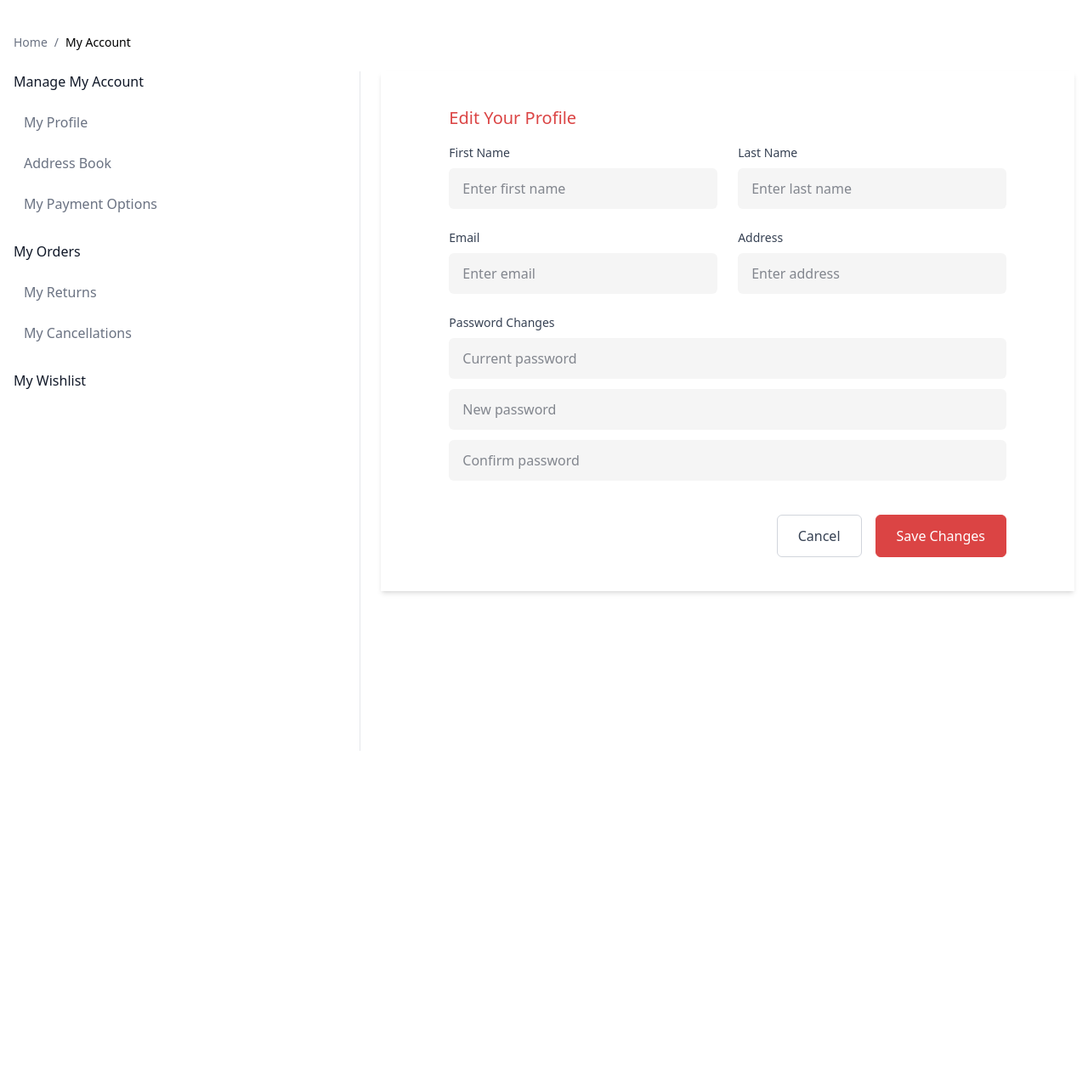
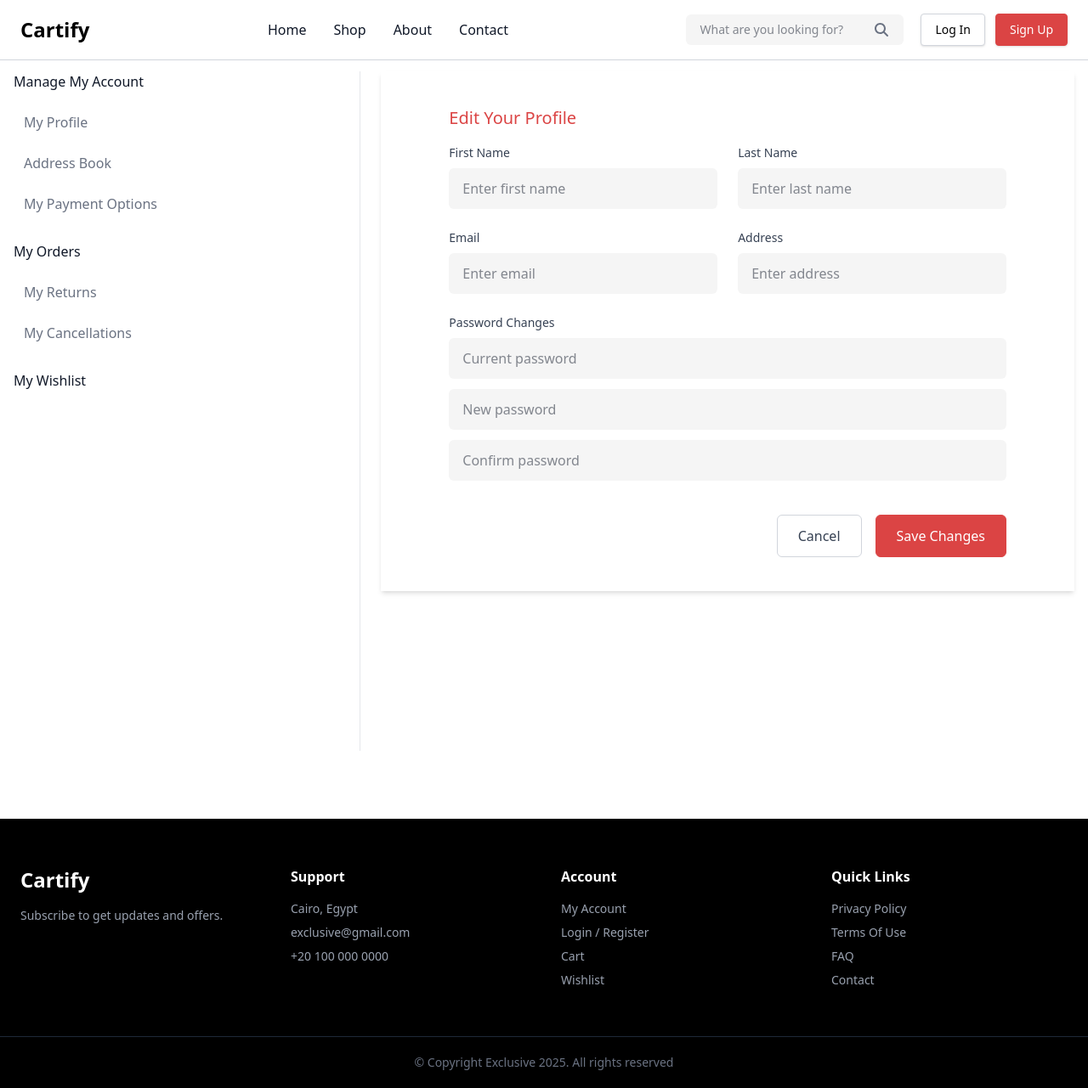
Before and after one commit to YoussefWael17/NextJs_Ecommerce_Project, a Next.js app: page /profile in a window 1280 px wide. Shown: the whole page at 85% size. Before the commit the page ends 924 px from the top, so only its background shows below. Built offline with nearby package versions, Linux system fonts and the light colour scheme.

Commit message:
Add Layout Page, Navbar & Footer Components, Fix Account Responsive

```diff
--- /dev/null
+++ b/app/components/footer.tsx
@@ -0,0 +1,66 @@
+import React from "react";
+
+export default function Footer() {
+  return (
+    <footer className="mt-10 bg-black text-white">
+      <div className="mx-auto grid max-w-7xl gap-10 px-6 py-14 md:grid-cols-4">
+        {/* Logo */}
+        <div>
+          <h2 className="mb-4 text-2xl font-bold">
+            Cartify
+          </h2>
+
+          <p className="text-sm text-gray-400">
+            Subscribe to get updates and offers.
+          </p>
+        </div>
+
+        {/* Support */}
+        <div>
+          <h3 className="mb-4 font-semibold">
+            Support
+          </h3>
+
+          <ul className="space-y-2 text-sm text-gray-400">
+            <li>Cairo, Egypt</li>
+            <li>exclusive@gmail.com</li>
+            <li>+20 100 000 0000</li>
+          </ul>
+        </div>
+
+        {/* Account */}
+        <div>
+          <h3 className="mb-4 font-semibold">
+            Account
+          </h3>
+
+          <ul className="space-y-2 text-sm text-gray-400">
+            <li>My Account</li>
+            <li>Login / Register</li>
+            <li>Cart</li>
+            <li>Wishlist</li>
+          </ul>
+        </div>
+
+        {/* Quick Links */}
+        <div>
+          <h3 className="mb-4 font-semibold">
+            Quick Links
+          </h3>
+
+          <ul className="space-y-2 text-sm text-gray-400">
+            <li>Privacy Policy</li>
+            <li>Terms Of Use</li>
+            <li>FAQ</li>
+            <li>Contact</li>
+          </ul>
+        </div>
+      </div>
+
+      {/* Bottom */}
+      <div className="border-t border-gray-800 py-5 text-center text-sm text-gray-500">
+        © Copyright Exclusive 2025. All rights reserved
+      </div>
+    </footer>
+  );
+}
--- /dev/null
+++ b/app/components/navbar.tsx
@@ -0,0 +1,155 @@
+"use client"
+import Link from "next/link";
+import React from "react";
+import { usePathname } from "next/navigation";
+
+import { FontAwesomeIcon } from "@fortawesome/react-fontawesome";
+
+// import {
+//   faMagnifyingGlass,
+//   faHeart,
+//   faCartShopping,
+//   faUser,
+// } from "@fortawesome/free-solid-svg-icons";
+
+import {
+  faHeart,
+  faUser,
+} from "@fortawesome/free-regular-svg-icons";
+
+import {
+  faMagnifyingGlass,
+  faCartShopping,
+} from "@fortawesome/free-solid-svg-icons";
+
+export default function Navbar() {
+  // Example
+  const isLoggedIn = false;
+  const pathname = usePathname();
+
+  return (
+    <nav className="fixed left-0 top-0 z-50 w-full border-b border-gray-300 bg-white">
+      <div className="mx-auto flex max-w-7xl items-center justify-between px-6 py-4">
+        {/* Logo */}
+        <h1 className="text-2xl font-bold text-black">
+          Cartify
+        </h1>
+
+        {/* Links */}
+        <div className="hidden items-center gap-8 md:flex">
+
+            <Link
+                href="/"
+                className={`text-[16px] font-medium transition
+                ${
+                    pathname === "/"
+                    ? "underline underline-offset-8"
+                    : "hover:underline hover:underline-offset-8"
+                }`}
+            >
+                Home
+            </Link>
+
+            <Link
+                href="/shop"
+                className={`text-[16px] font-medium transition
+                    ${
+                        pathname === "/shop"
+                        ? "underline underline-offset-8"
+                        : "hover:underline hover:underline-offset-8"
+                    }`}
+                >
+                Shop
+            </Link>
+
+            <Link
+                href="/about"
+                className={`text-[16px] font-medium transition
+                ${
+                    pathname === "/about"
+                    ? "underline underline-offset-8"
+                    : "hover:underline hover:underline-offset-8"
+                }`}
+            >
+                About
+            </Link>
+
+            <Link
+                href="/contact"
+                className={`text-[16px] font-medium transition
+                ${
+                    pathname === "/contact"
+                    ? "underline underline-offset-8"
+                    : "hover:underline hover:underline-offset-8"
+                }`}
+            >
+                Contact
+            </Link>
+
+        </div>
+
+        {/* Actions */}
+        <div className="flex items-center gap-5">
+          {/* Search */}
+          <div className="relative hidden lg:block">
+            <input
+              type="text"
+              placeholder="What are you looking for?"
+              className="w-64 rounded-md bg-[#F5F5F5] py-2 pl-4 pr-10 text-sm outline-none"
+            />
+
+            <FontAwesomeIcon
+              icon={faMagnifyingGlass}
+              className="absolute right-4 top-1/2 -translate-y-1/2 text-gray-500"
+            />
+          </div>
+
+          {/* Ternary */}
+          {isLoggedIn ? (
+            <div className="flex items-center gap-5 text-[20px] text-black">
+              {/* Wishlist */}
+              <Link
+                href="/wishlist"
+                className="transition hover:text-[#DB4444]"
+              >
+                <FontAwesomeIcon icon={faHeart} />
+              </Link>
+
+              {/* Cart */}
+              <Link
+                href="/cart"
+                className="transition hover:text-[#DB4444]"
+              >
+                <FontAwesomeIcon icon={faCartShopping} />
+              </Link>
+
+              {/* Account */}
+              <Link
+                href="/profile"
+                className="transition hover:text-[#DB4444]"
+              >
+                <FontAwesomeIcon icon={faUser} />
+              </Link>
+            </div>
+          ) : (
+            <div className="flex items-center gap-3">
+                {/* Log In */}
+                <button className="rounded-sm text-sm rounded border border-gray-300 px-4 py-2 bg-white text-black shadow hover:bg-black hover:text-white transition duration-300 cursor-pointer">
+                    <Link href={"/sign-in/"} >
+                        Log In
+                    </Link>
+                </button>
+
+                {/* Sign Up */}
+                <button className="rounded-sm text-sm border border-[#DB4444] bg-[#DB4444] px-4 py-2 text-white shadow hover:bg-white hover:text-[#DB4444] transition duration-300 cursor-pointer">
+                    <Link href={"/sign-up/"} >
+                        Sign Up
+                    </Link>
+                </button>
+            </div>
+          )}
+        </div>
+      </div>
+    </nav>
+  );
+}
--- a/app/layout.tsx
+++ b/app/layout.tsx
@@ -3,6 +3,8 @@ import { Geist, Geist_Mono } from "next/font/google";
 import "./globals.css";
 import "@fortawesome/fontawesome-svg-core/styles.css";
 import { config } from "@fortawesome/fontawesome-svg-core";
+import Navbar from "./components/navbar";
+import Footer from "./components/footer";
 
 config.autoAddCss = false;
 
@@ -31,7 +33,23 @@ export default function RootLayout({
       lang="en"
       className={`${geistSans.variable} ${geistMono.variable} h-full antialiased`}
     >
-      <body className="min-h-full flex flex-col">{children}</body>
+      <body className="min-h-full flex flex-col">
+
+        <div className="flex min-h-screen flex-col">
+          {/* Navbar */}
+          <Navbar />
+
+          {/* Page Content */}
+          <main className="flex-1">
+            {children}
+          </main>
+
+          {/* Footer */}
+          <Footer />
+        </div>
+
+        {/* {children} */}
+      </body>
     </html>
   );
 }
--- a/app/profile/page.tsx
+++ b/app/profile/page.tsx
@@ -2,7 +2,7 @@ import React from "react";
 
 export default function ProfilePage() {
   return (
-    <div className="mx-auto max-w-4xl py-10 px-20 shadow-md">
+    <div className="mx-auto max-w-4xl px-2 md:px-20 py-10 shadow-md">
       <div className="bg-white">
         <h1 className="mb-4 text-[20px] font-medium text-[#DB4444]">
           Edit Your Profile
```
